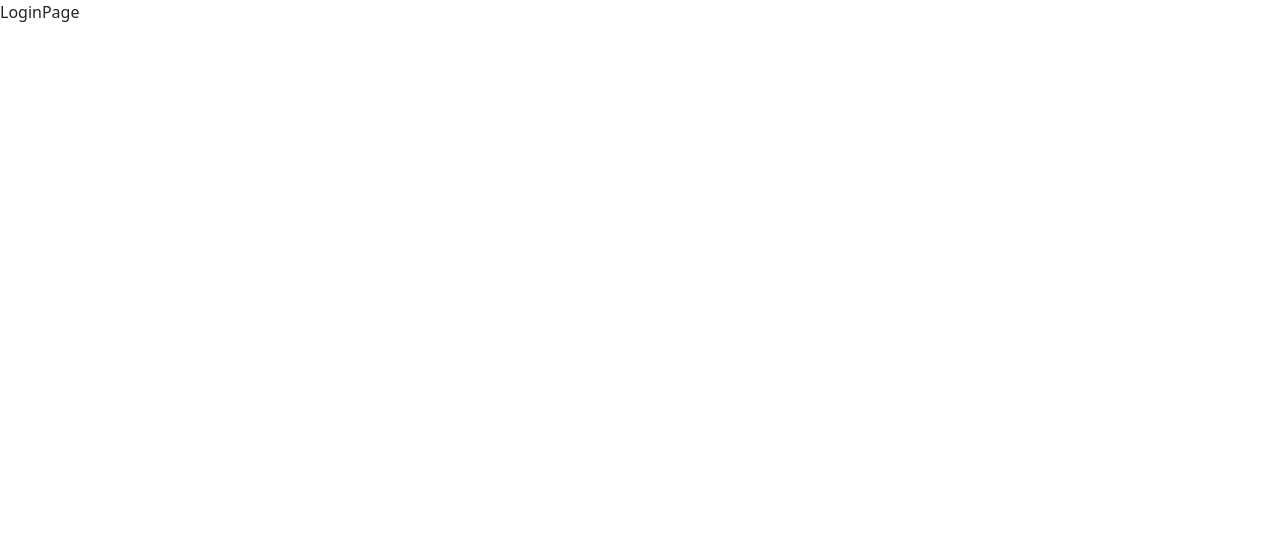
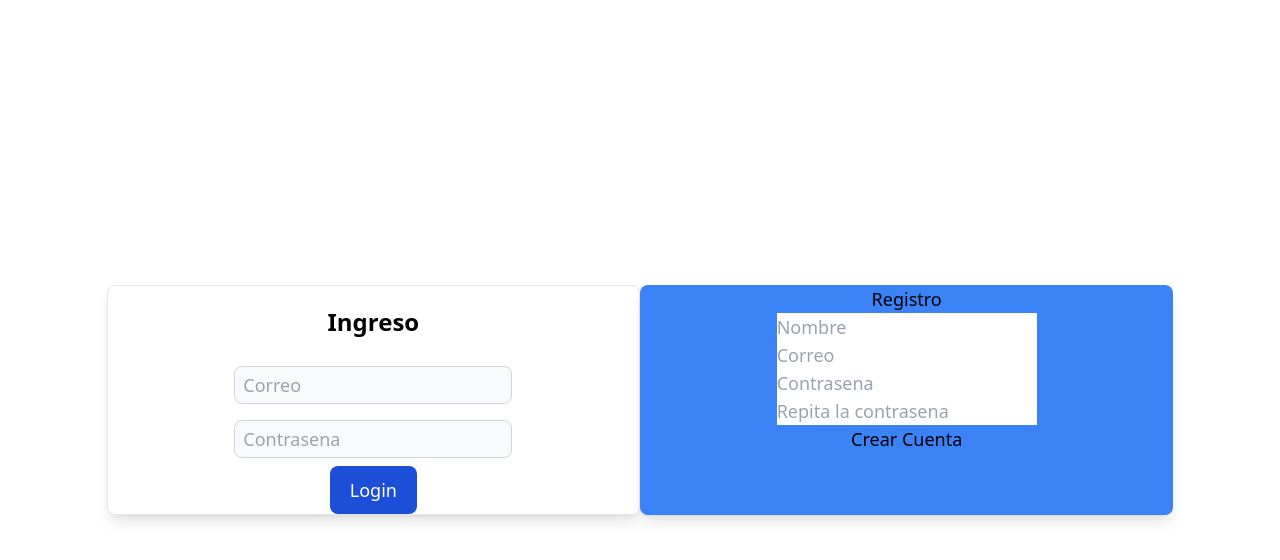
Before and after one commit to daftnemesis/Calendar, a React (Vite) app: page /auth in a window 1280 px wide. Shown: the top 560 px of the page. Built offline with nearby package versions, Linux system fonts and the light colour scheme.

Commit message:
Agregando tailwind para estilizar componentes Tambien se inicio el estilizado de la pagina de Login

```diff
--- a/index.html
+++ b/index.html
@@ -5,7 +5,7 @@
     <link rel="icon" type="image/svg+xml" href="/vite.svg" />
     <meta name="viewport" content="width=device-width, initial-scale=1.0" />
     <title>Calendar App</title>
-    <link href="https://cdn.jsdelivr.net/npm/bootstrap@5.2.2/dist/css/bootstrap.min.css" rel="stylesheet" integrity="sha384-Zenh87qX5JnK2Jl0vWa8Ck2rdkQ2Bzep5IDxbcnCeuOxjzrPF/et3URy9Bv1WTRi" crossorigin="anonymous">
+    <!-- <link href="https://cdn.jsdelivr.net/npm/bootstrap@5.2.2/dist/css/bootstrap.min.css" rel="stylesheet" integrity="sha384-Zenh87qX5JnK2Jl0vWa8Ck2rdkQ2Bzep5IDxbcnCeuOxjzrPF/et3URy9Bv1WTRi" crossorigin="anonymous"> -->
   </head>
   <body>
     <div id="root"></div>
--- a/package.json
+++ b/package.json
@@ -17,6 +17,9 @@
     "@types/react": "^18.0.17",
     "@types/react-dom": "^18.0.6",
     "@vitejs/plugin-react": "^2.1.0",
+    "autoprefixer": "^10.4.12",
+    "postcss": "^8.4.17",
+    "tailwindcss": "^3.1.8",
     "vite": "^3.1.0"
   }
 }
--- /dev/null
+++ b/postcss.config.cjs
@@ -0,0 +1,6 @@
+module.exports = {
+  plugins: {
+    tailwindcss: {},
+    autoprefixer: {},
+  },
+}
--- a/src/auth/pages/LoginPage.jsx
+++ b/src/auth/pages/LoginPage.jsx
@@ -1,6 +1,48 @@
 //Pagina principal para el login y el register ya que estaran en la misma pagina
 export const LoginPage = () => {
   return (
-    <div>LoginPage</div>
+    <div className="grid content-center w-10/12 mx-auto h-screen text-lg">
+      <div className="flex justify-evenly">
+        <div className="text-center shadow-lg w-2/4 rounded-lg border border-gray-00">
+          <h3 className="text-2xl font-bold my-5">Ingreso</h3>
+          <form action="">
+            <div>
+              <input type="text" placeholder="Correo" className="bg-gray-50 border border-gray-300 text-gray-900 text-md rounded-lg focus:outline-blue-500  m-2 px-2 py-1" />
+            </div>
+            <div>
+              <input type="text" placeholder="Contrasena" className="bg-gray-50 border border-gray-300 text-gray-900 text-md rounded-lg focus:outline-blue-500  m-2 px-2 py-1" />
+            </div>
+            <div className="">
+              <button type="submit" className="text-white bg-blue-700 hover:bg-blue-800 focus:ring-4 focus:outline-none focus:ring-blue-300 font-medium rounded-lg text-lg px-5 py-2.5 text-center" >
+                Login
+              </button>
+            </div>
+          </form>
+        </div>
+
+        <div className="text-center shadow-lg w-2/4 rounded-lg bg-blue-500">
+          <h3>Registro</h3>
+            <form action="">
+              <div>
+                <input type="text" placeholder="Nombre" />
+              </div>
+              <div>
+                <input type="text" placeholder="Correo" />
+              </div>
+              <div>
+                <input type="text" placeholder="Contrasena" />
+              </div>
+              <div>
+                <input type="text" placeholder="Repita la contrasena" />
+              </div>
+              <div>
+                <button type="submit">
+                  Crear Cuenta
+                </button>
+              </div>
+            </form>
+        </div>
+      </div>
+    </div>
   )
 }
--- a/src/styles.css
+++ b/src/styles.css
@@ -0,0 +1,3 @@
+@tailwind base;
+@tailwind components;
+@tailwind utilities;
--- /dev/null
+++ b/tailwind.config.cjs
@@ -0,0 +1,11 @@
+/** @type {import('tailwindcss').Config} */
+module.exports = {
+  content: [
+    "./index.html",
+    "./src/**/*.{js,ts,jsx,tsx}",
+  ],
+  theme: {
+    extend: {},
+  },
+  plugins: [],
+}
```
Also changed, not shown: 1 other file (tests, documents, lock files or other folders).
